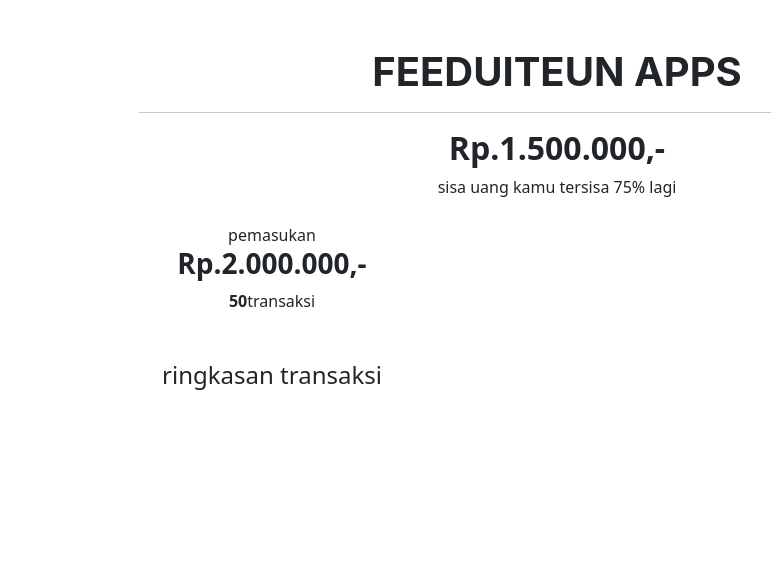
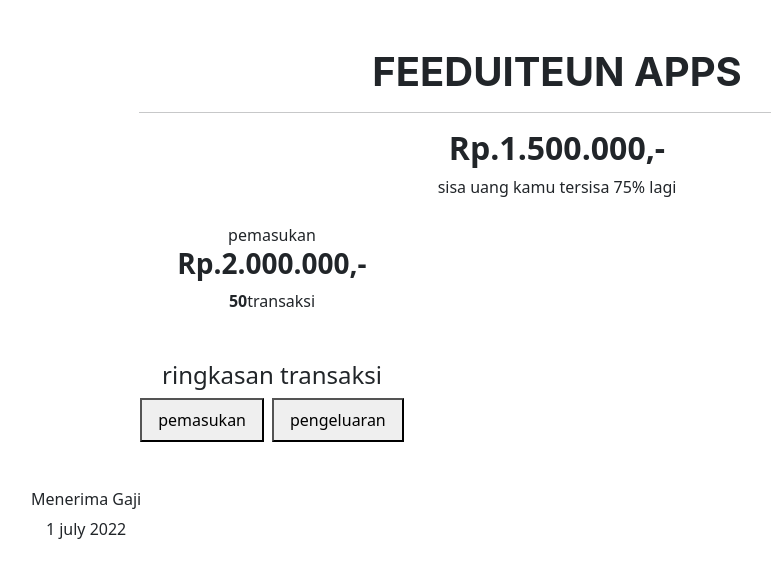
Before and after one commit to lssport/Feeduiteun.git.io, a React (Create React App) app: page / in a window 1280 px wide. Shown: the top 578 px of the page, without its empty margins (83-854 px from the left). Built offline with nearby package versions, Linux system fonts and the light colour scheme.

Commit message:
1 file modified

```diff
--- a/src/App.js
+++ b/src/App.js
@@ -30,16 +30,20 @@ render() {
               <div className='col-12'>
                 <h4>ringkasan transaksi</h4>
                 <div className='wrapper-button'>
-       </div>
-       </div>
-       </div>
-       </div>
-       </div>
-       </div>
-       </div>
-       </div>
-       </div>
-       </div>
+                  <button className='button btn-ungu px-3 py-2 me-2'>pemasukan<i class="bi bi-plu-circle-fill"></i></button>
+                  <button className='button btn-pink px-3 py-2'>pengeluaran<i class="bi bi-dash-circle-fill"></i></button>
+                  <div className='row mt-5'>
+                    <div classsName='col-12 d-flex justify-content-between align-items-center'>
+                      <div className='d-flex align-item-center'>
+                        <div className='icon-wrapper'>
+                          <i class="bi bi-wallet2"></i>
+  <div className='transaction ms-2 d-flex-column'>
+    <h6>Menerima Gaji</h6>
+    <span className='title-sm'>1 july 2022</span>
+    </div>
+  </div> </div></div></div> </div> </div>
+   </div> </div> </div> </div> </div></div>
+    </div></div>
   );
 }
 }
```
